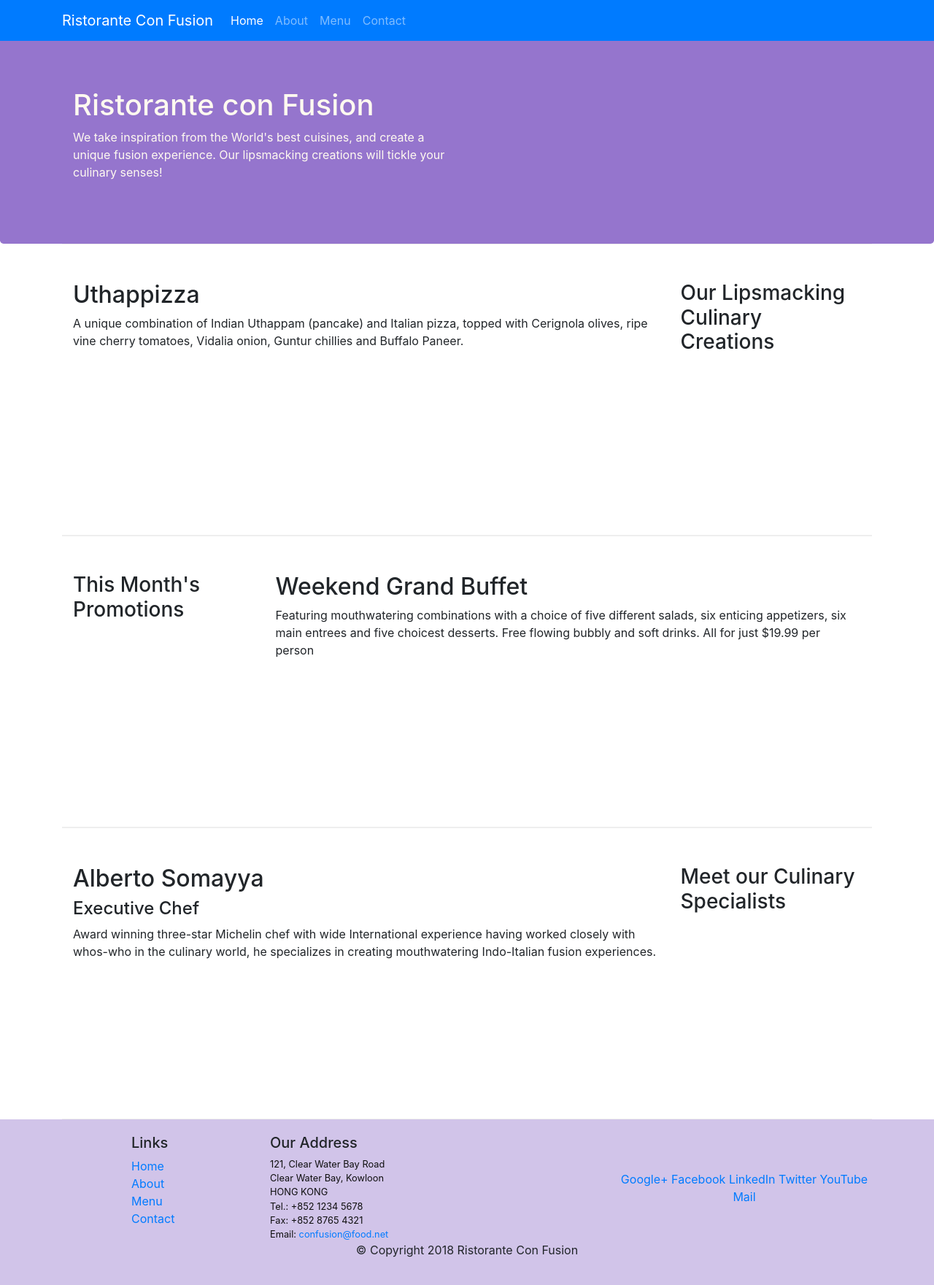
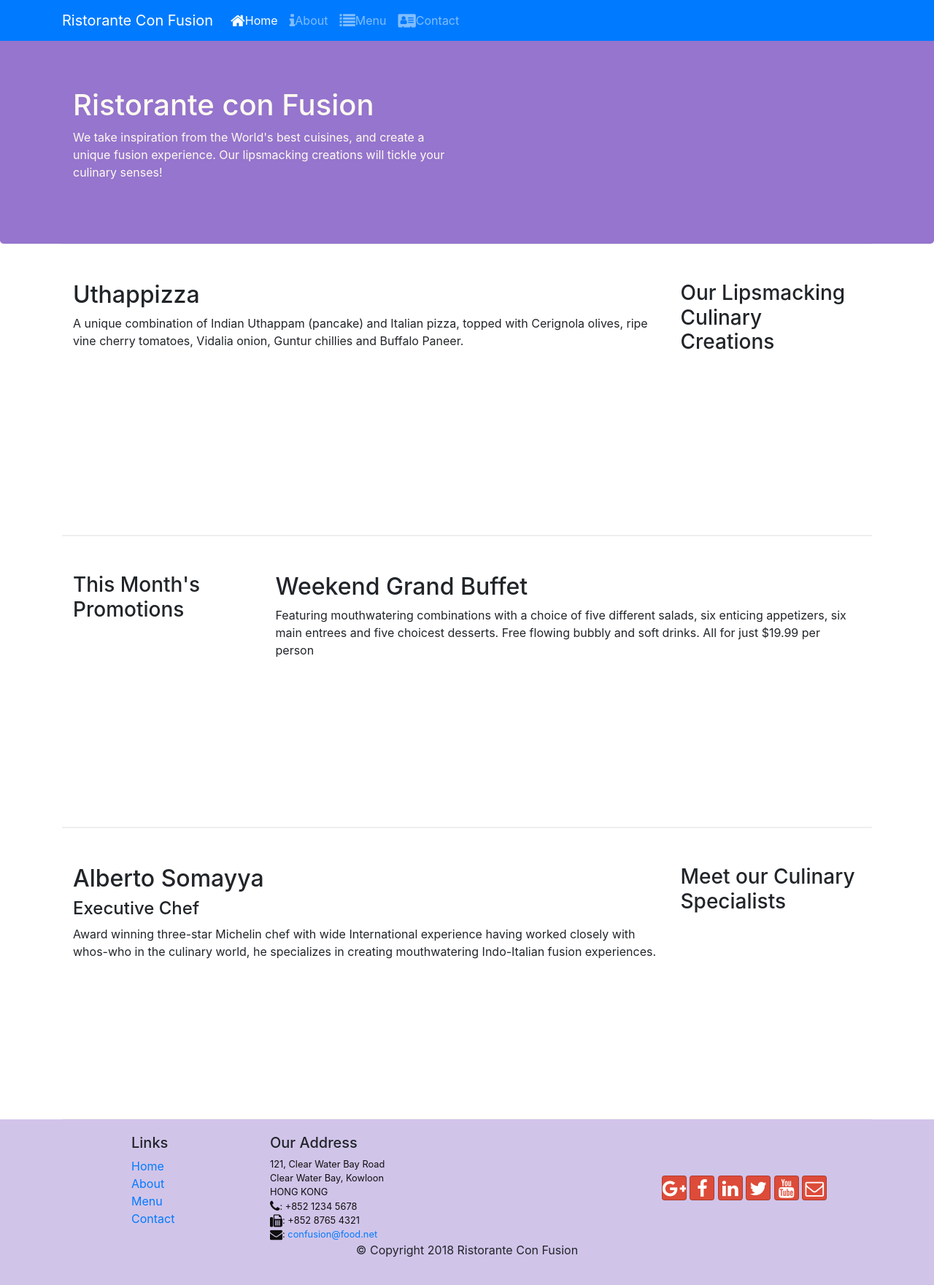
Before and after one commit to nehakhan30901/coursera-bootstrap4, a website: page index.html in a window 1280 px wide. Shown: the whole page at 73% size. Drawn offline with nearby package versions, Linux system fonts and the light colour scheme.

Commit message:
Icon Fonts

```diff
--- a/index.html
+++ b/index.html
@@ -9,6 +9,8 @@
 
     <!-- Bootstrap CSS -->
     <link rel="stylesheet" href="node_modules/bootstrap/dist/css/bootstrap.min.css">
+    <link rel="stylesheet" href="node_modules/font-awesome/css/font-awesome.min.css">
+    <link rel="stylesheet" href="node_modules/bootstrap-social/bootstrap-social.css">
     <link rel="stylesheet" href="css/styles.css">
 
     <title>Ristorante Con Fusion</title>
@@ -23,10 +25,22 @@
             <div class="collapse navbar-collapse" id="Navbar">
                 <a class="navbar-brand" href="#">Ristorante Con Fusion</a>
                     <ul class="navbar-nav mr-auto">
-                        <li class="nav-item active"><a class="nav-link" href="#">Home</a></li>
-                        <li class="nav-item"><a class="nav-link" href="./aboutus.html">About</a></li>
-                        <li class="nav-item"><a class="nav-link" href="#">Menu</a></li>
-                        <li class="nav-item"><a class="nav-link" href="#">Contact</a></li>
+                        <li class="nav-item active">
+                            <a class="nav-link" href="#">
+                                <span class="fa fa-home fa-lg"></span>Home</a>
+                        </li>
+                        <li class="nav-item">
+                            <a class="nav-link" href="./aboutus.html">
+                            <span class="fa fa-info fa-lg"></span>About</a>
+                        </li>
+                        <li class="nav-item">
+                            <a class="nav-link" href="#">
+                                <span class="fa fa-list fa-lg"></span>Menu</a>
+                        </li>
+                        <li class="nav-item">
+                            <a class="nav-link" href="#">
+                                <span class="fa fa-address-card fa-lg"></span>Contact</a>
+                        </li>
                     </ul>
             </div>
         </div>
@@ -97,19 +111,25 @@
 		              121, Clear Water Bay Road<br>
 		              Clear Water Bay, Kowloon<br>
 		              HONG KONG<br>
-		              Tel.: +852 1234 5678<br>
-		              Fax: +852 8765 4321<br>
-		              Email: <a href="mailto:confusion@food.net">confusion@food.net</a>
+		              <i class="fa fa-phone fa-lg"></i>: +852 1234 5678<br>
+		              <i class="fa fa-fax fa-lg"></i>: +852 8765 4321<br>
+		              <i class="fa fa-envelope fa-lg"></i>: <a href="mailto:confusion@food.net">confusion@food.net</a>
 		           </address>
                 </div>
                 <div class="col-12 col-sm-4 align-self-center">
                     <div class="text-center">
-                        <a href="http://google.com/+">Google+</a>
-                        <a href="http://www.facebook.com/profile.php?id=">Facebook</a>
-                        <a href="http://www.linkedin.com/in/">LinkedIn</a>
-                        <a href="http://twitter.com/">Twitter</a>
-                        <a href="http://youtube.com/">YouTube</a>
-                        <a href="mailto:">Mail</a>
+                        <a class="btn btn-social-icon btn-google" href="http://google.com/+">
+                            <i class="fa fa-google-plus"></i></a>
+                        <a class="btn btn-social-icon btn-google" href="http://www.facebook.com/profile.php?id=">
+                            <i class="fa fa-facebook"></i></a>
+                        <a class="btn btn-social-icon btn-google" href="http://www.linkedin.com/in/">
+                            <i class="fa fa-linkedin"></i></a>
+                        <a class="btn btn-social-icon btn-google" href="http://twitter.com/">
+                            <i class="fa fa-twitter"></i></a>
+                        <a class="btn btn-social-icon btn-google" href="http://youtube.com/">
+                            <i class="fa fa-youtube"></i></a>
+                        <a class="btn btn-social-icon btn-google" href="mailto:">
+                            <i class="fa fa-envelope-o"></i></a>
                     </div>
                 </div>
            </div>
--- a/package.json
+++ b/package.json
@@ -15,6 +15,8 @@
   },
   "dependencies": {
     "bootstrap": "^4.0.0",
+    "bootstrap-social": "^5.1.1",
+    "font-awesome": "^4.7.0",
     "jquery": "^3.3.1",
     "popper.js": "^1.12.9"
   }
```
Also changed, not shown: aboutus.html (+33 -15 lines), 1 other file.
